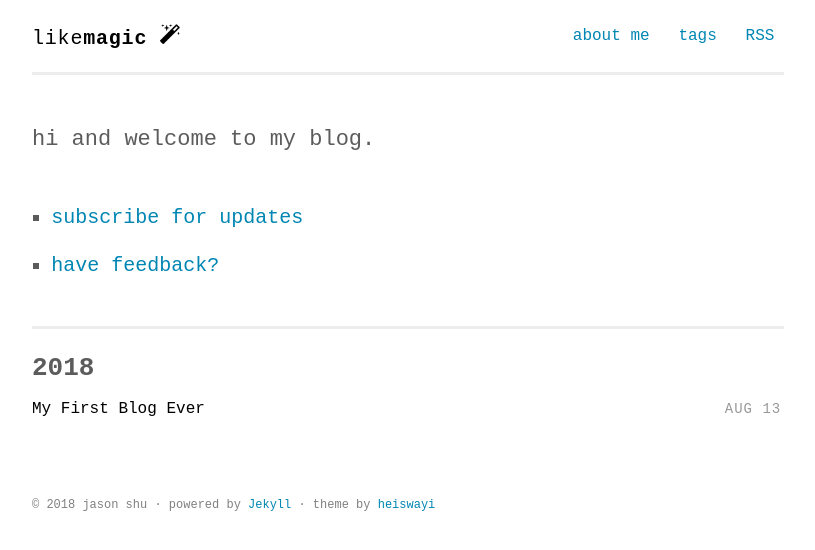
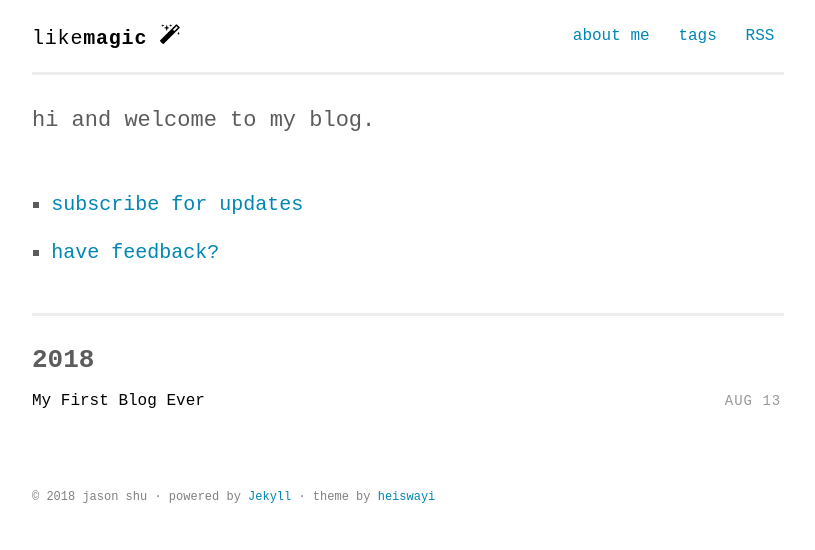
Before and after one commit to j4sonshu/likemagic, a Jekyll site: the page built from index.html, in a window 1280 px wide. Shown: the top 550 px of the page, without its empty margins (232-1047 px from the left). Built offline with Jekyll 4.4.1, drawn with Linux system fonts in a browser that asks for light colours; some web fonts are replaced.

Commit message:
page paddings

```diff
--- a/_includes/intro.html
+++ b/_includes/intro.html
@@ -1,17 +1,13 @@
 <section class="intro">
   <div class="container">
-    <p class="lead">hi and welcome to my blog.
-      <br><br>
-
+    <p class="lead">hi and welcome to my blog.</p><br>
       <ul>
-      <h4 style="font-weight: 300">
-        <li><a href="{{ '/subscribe' | prepend: site.baseurl | prepend: site.url }}">subscribe for updates</a></li>
-        <br>
-        <li><a href="{{ '/feedback' | prepend: site.baseurl | prepend: site.url }}">have feedback?</a></li>
-      </h4>
-
+        <h4 style="font-weight: 300">
+          <li><a href="{{ '/subscribe' | prepend: site.baseurl | prepend: site.url }}">subscribe for updates</a></li>
+          <br>
+          <li><a href="{{ '/feedback' | prepend: site.baseurl | prepend: site.url }}">have feedback?</a></li>
+        </h4>
       </ul>
-    </p>
 
     <div class="divider"></div>
   </div>
--- a/assets/scss/_layout.scss
+++ b/assets/scss/_layout.scss
@@ -81,7 +81,18 @@
 
   .container {
     padding-bottom: 0;
+    padding-top: 0;
   }
+}
+
+.page {
+    padding-bottom: 0;
+    padding-top: 0;
+}
+
+.post {
+    padding-bottom: 0;
+    padding-top: 0;
 }
 
 .logo {
@@ -110,7 +121,6 @@
   float: right;
   margin: 0;
   position: relative;
-  padding-top: 0;
   pointer-events: all;
   cursor: pointer;
 
@@ -271,6 +281,7 @@
 .divider {
   border-top: 0.2em solid lighten($light-gray-color, 13%);
   margin-top: $base-spacing * 2;
+  padding-top: 5px;
 }
 
 // This applies from 0px to 600px
```
Also changed, not shown: subscribe.md (+1 -1 lines).
